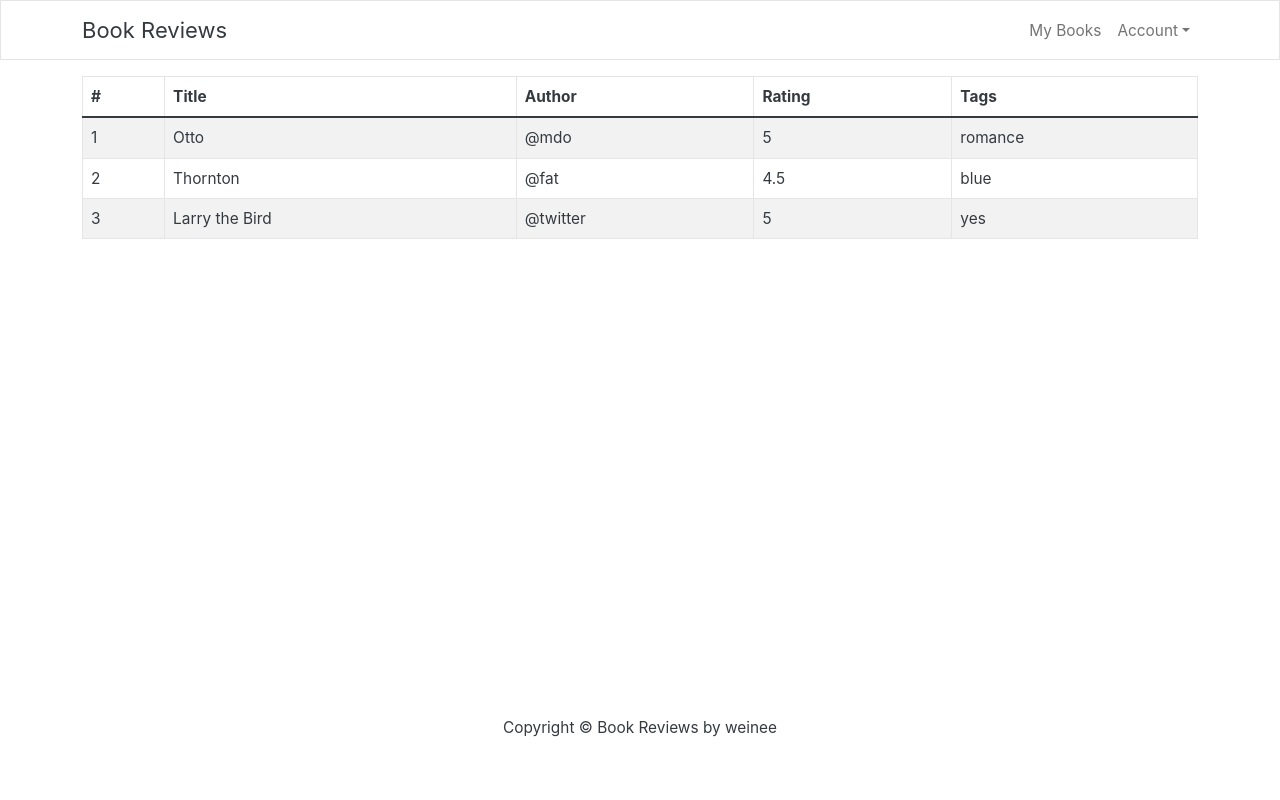
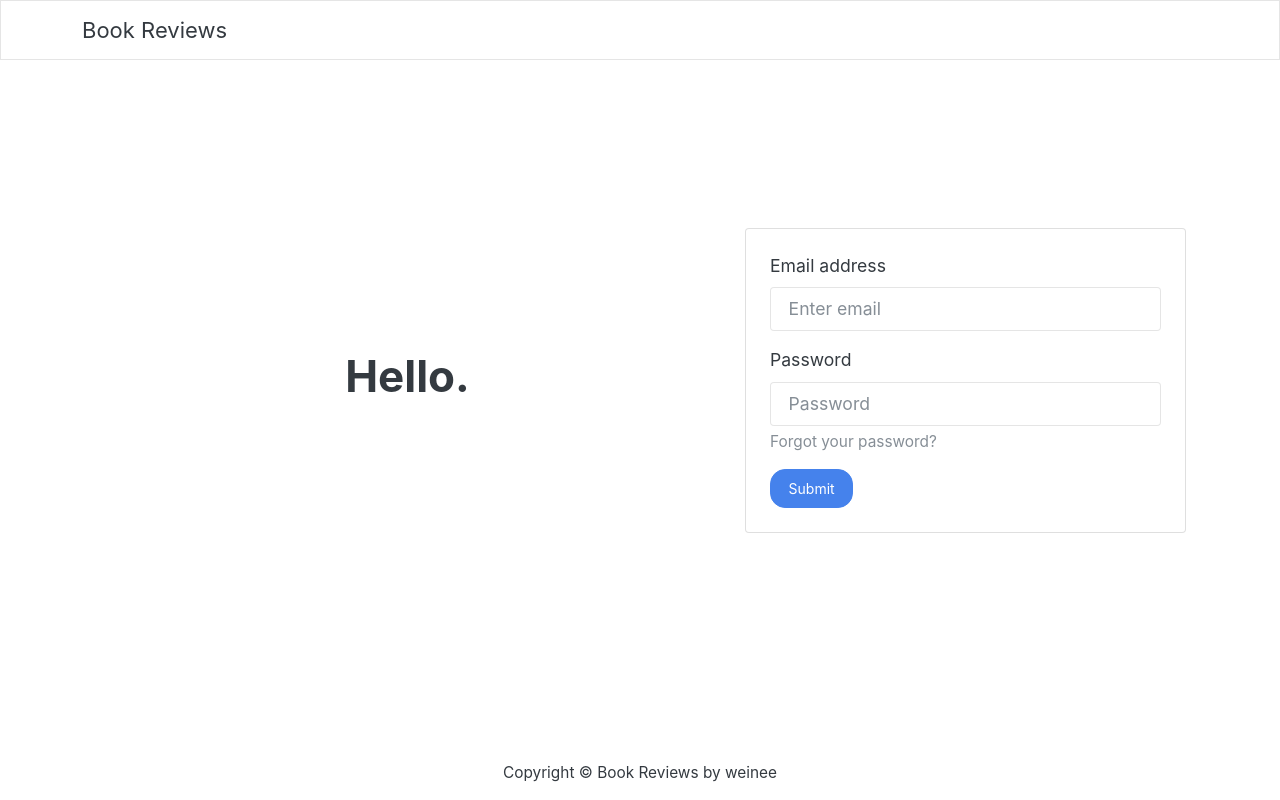
Before and after one commit to weinee/book-reviews, a React (Vite) app in the folder frontend/: page / in a window 1280 px wide. Built offline with nearby package versions, Linux system fonts and the light colour scheme.

Commit message:
Landing page, header and footer

```diff
--- a/frontend/src/App.jsx
+++ b/frontend/src/App.jsx
@@ -3,14 +3,16 @@ import { Container } from "react-bootstrap";
 import Footer from "./components/Footer";
 import Header from "./components/Header";
 import BooksTable from "./components/BooksTable";
+import LandingPage from "./components/LandingPage";
 
 const App = () => {
+  const signedIn = false;
   return (
     <>
       <Header />
       <main>
-        <Container>
-          <BooksTable />
+        <Container className="d-flex align-items-center">
+          {signedIn ? <BooksTable /> : <LandingPage />}
         </Container>
       </main>
       <Footer />
--- a/frontend/src/components/Header.jsx
+++ b/frontend/src/components/Header.jsx
@@ -2,6 +2,8 @@ import React from "react";
 import { Navbar, Container, Nav, NavDropdown } from "react-bootstrap";
 
 const Header = () => {
+  const signedIn = false;
+
   return (
     <header>
       <Navbar bg="light" expand="lg" collapseOnSelect>
@@ -9,13 +11,19 @@ const Header = () => {
           <Navbar.Brand href="#home">Book Reviews</Navbar.Brand>
           <Navbar.Toggle aria-controls="basic-navbar-nav" />
           <Navbar.Collapse id="basic-navbar-nav">
-            <Nav className="ms-auto">
-              <Nav.Link href="#link">My Books</Nav.Link>
-              <NavDropdown title="Account" id="basic-nav-dropdown">
-                <NavDropdown.Item href="#action/3.1">Profile</NavDropdown.Item>
-                <NavDropdown.Item href="#action/3.2">Sign Out</NavDropdown.Item>
-              </NavDropdown>
-            </Nav>
+            {signedIn && (
+              <Nav className="ms-auto">
+                <Nav.Link href="#link">My Books</Nav.Link>
+                <NavDropdown title="Account" id="basic-nav-dropdown">
+                  <NavDropdown.Item href="#action/3.1">
+                    Profile
+                  </NavDropdown.Item>
+                  <NavDropdown.Item href="#action/3.2">
+                    Sign Out
+                  </NavDropdown.Item>
+                </NavDropdown>
+              </Nav>
+            )}
           </Navbar.Collapse>
         </Container>
       </Navbar>
--- /dev/null
+++ b/frontend/src/components/LandingPage.jsx
@@ -0,0 +1,38 @@
+import React from "react";
+import { Container, Row, Col, Form, Button, Card } from "react-bootstrap";
+
+const LandingPage = () => {
+  return (
+    <Container>
+      <Row xs={1} md={2} className="align-items-center">
+        <Col md={7}>
+          <h1 className="text-center">Hello.</h1>
+        </Col>
+        <Col md={5}>
+          <Card className="p-4 d-flex">
+            <Form>
+              <Form.Group className="mb-3" controlId="formBasicEmail">
+                <Form.Label>Email address</Form.Label>
+                <Form.Control type="email" placeholder="Enter email" />
+              </Form.Group>
+
+              <Form.Group className="mb-3" controlId="formBasicPassword">
+                <Form.Label>Password</Form.Label>
+                <Form.Control type="password" placeholder="Password" />
+                <Form.Text className="d-flex text-muted">
+                  Forgot your password?
+                </Form.Text>
+              </Form.Group>
+
+              <Button variant="primary" type="submit">
+                Submit
+              </Button>
+            </Form>
+          </Card>
+        </Col>
+      </Row>
+    </Container>
+  );
+};
+
+export default LandingPage;
--- a/frontend/src/index.css
+++ b/frontend/src/index.css
@@ -1,4 +1,5 @@
 body {
+  min-height: 100vh;
   margin: 0;
   font-family: -apple-system, BlinkMacSystemFont, 'Segoe UI', 'Roboto', 'Oxygen',
     'Ubuntu', 'Cantarell', 'Fira Sans', 'Droid Sans', 'Helvetica Neue',
@@ -13,6 +14,15 @@ code {
 }
 
 main{
+  display: flex;
+  flex: 1;
   min-height: 80vh;
   padding: 16px;
 }
+
+footer{
+  position: absolute;
+  bottom: 0;
+  width: 100%;
+
+}
```
